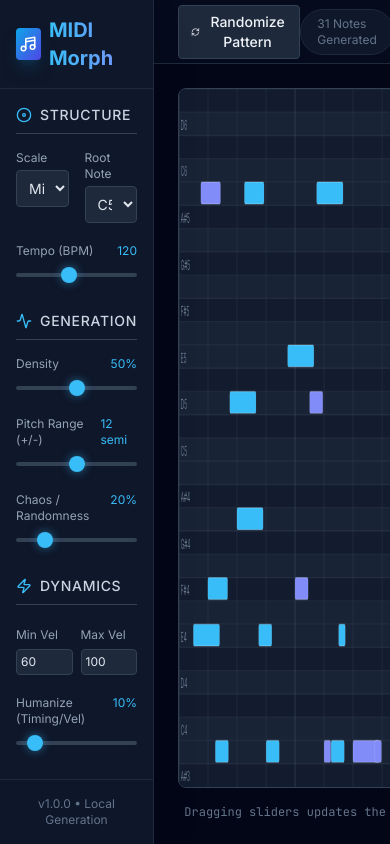
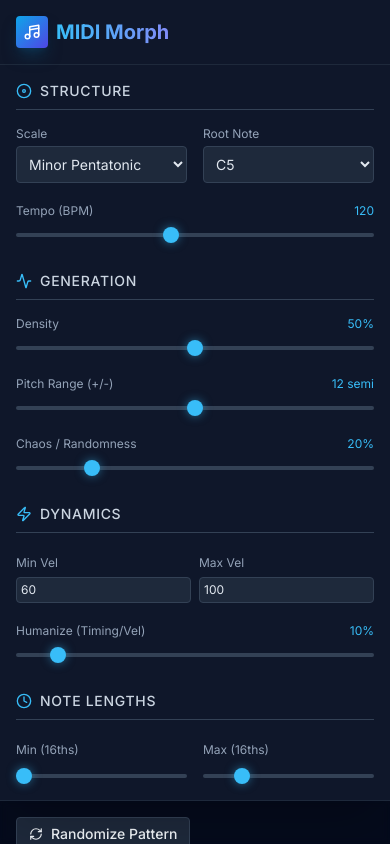
Before and after one commit to davidschraedel/midi-morph-gui, a React (Vite) app: page / in a window 390 px wide. Built offline with nearby package versions, Linux system fonts and the light colour scheme.

Commit message:
mobile view, randomization param edits

```diff
--- a/App.tsx
+++ b/App.tsx
@@ -21,10 +21,32 @@ const App: React.FC = () => {
   }, [notes]);
 
   // Real-time regeneration
+  // Explicit dependencies ensure Tempo doesn't trigger regeneration,
+  // but humanize DOES (it will now only affect timing/vel due to stable seed)
   useEffect(() => {
     const newNotes = generateNotes(params);
     setNotes(newNotes);
-  }, [params]);
+  }, [
+    params.bars,
+    params.rootNote,
+    params.scale,
+    params.density,
+    params.velocityMin,
+    params.velocityMax,
+    params.pitchRange,
+    params.noteLengthMin,
+    params.noteLengthMax,
+    params.humanize,
+    params.chaos,
+    params.seed
+  ]);
+
+  const handleRandomize = () => {
+    setParams(prev => ({
+      ...prev,
+      seed: Math.floor(Math.random() * 1000000)
+    }));
+  };
 
   // Audio Preview Logic
   const initAudio = () => {
@@ -87,10 +109,10 @@ const App: React.FC = () => {
   };
 
   return (
-    <div className="flex h-screen w-screen bg-slate-950 text-slate-100 font-sans overflow-hidden">
+    <div className="flex flex-col md:flex-row h-screen w-screen bg-slate-950 text-slate-100 font-sans overflow-auto md:overflow-hidden">
 
       {/* Sidebar */}
-      <aside className="w-80 flex flex-col border-r border-slate-800 bg-slate-900 z-10 shadow-2xl">
+      <aside className="w-full md:w-80 flex-none flex flex-col border-r-0 border-b md:border-b-0 md:border-r border-slate-800 bg-slate-900 z-10 shadow-2xl h-auto md:h-full">
         <div className="p-4 border-b border-slate-800 flex items-center gap-2">
             <div className="w-8 h-8 rounded bg-gradient-to-br from-sky-500 to-indigo-600 flex items-center justify-center shadow-lg shadow-sky-900/50">
                 <Music4 size={18} className="text-white" />
@@ -98,23 +120,23 @@ const App: React.FC = () => {
             <h1 className="text-xl font-bold bg-clip-text text-transparent bg-gradient-to-r from-sky-400 to-indigo-400">MIDI Morph</h1>
         </div>
 
-        <div className="flex-1 overflow-hidden">
+        <div className="md:flex-1 md:overflow-hidden">
           <Controls params={params} onChange={setParams} isGenerating={false} />
         </div>
 
-        <div className="p-4 border-t border-slate-800 bg-slate-900/50 text-xs text-slate-500 text-center">
+        <div className="p-4 border-t border-slate-800 bg-slate-900/50 text-xs text-slate-500 text-center hidden md:block">
             v1.0.0 &bull; Local Generation
         </div>
       </aside>
 
       {/* Main Content */}
-      <main className="flex-1 flex flex-col bg-slate-950 relative">
+      <main className="flex-1 flex flex-col bg-slate-950 relative min-w-0 min-h-[500px] md:min-h-0">
 
         {/* Top Bar */}
-        <header className="h-16 border-b border-slate-800 flex items-center justify-between px-6 bg-slate-900/30 backdrop-blur-sm">
+        <header className="h-auto md:h-16 border-b border-slate-800 flex flex-col md:flex-row items-start md:items-center justify-between p-4 md:px-6 bg-slate-900/30 backdrop-blur-sm gap-4">
             <div className="flex items-center gap-4">
                <button
-                onClick={() => setParams({...params})} // Trigger regen
+                onClick={handleRandomize}
                 className="flex items-center gap-2 px-3 py-1.5 rounded bg-slate-800 hover:bg-slate-700 border border-slate-700 text-sm font-medium transition-colors"
                >
                  <RefreshCw size={14} />
@@ -122,31 +144,35 @@ const App: React.FC = () => {
                </button>
             </div>
 
-            <div className="flex items-center gap-3">
-               <div className="px-4 py-1.5 rounded-full bg-slate-900 border border-slate-800 text-xs text-slate-500">
-                  {notes.length} Notes Generated
+            <div className="flex flex-wrap items-center gap-3 w-full md:w-auto">
+               <div className="px-4 py-1.5 rounded-full bg-slate-900 border border-slate-800 text-xs text-slate-500 whitespace-nowrap">
+                  {notes.length} Notes
                </div>
+               <div className="flex gap-2 ml-auto">
                  <button
                    onClick={playPreview}
                    className="flex items-center gap-2 px-4 py-2 rounded-lg bg-indigo-600 hover:bg-indigo-500 text-white font-medium shadow-lg shadow-indigo-900/20 active:scale-95 transition-all"
                  >
                    <Play size={16} fill="currentColor" />
-                 Preview
+                   <span className="hidden sm:inline">Preview</span>
                  </button>
                  <button
                    onClick={handleDownload}
                    className="flex items-center gap-2 px-4 py-2 rounded-lg bg-sky-500 hover:bg-sky-400 text-slate-900 font-bold shadow-lg shadow-sky-900/20 active:scale-95 transition-all"
                  >
                    <Download size={18} />
-                 Export MIDI
+                   <span className="hidden sm:inline">Export</span>
                  </button>
+               </div>
             </div>
         </header>
 
         {/* Visualization Area */}
-        <div className="flex-1 p-6 overflow-hidden flex flex-col">
+        <div className="flex-1 p-4 md:p-6 overflow-hidden flex flex-col">
+            <div className="flex-1 overflow-x-auto overflow-y-hidden border border-slate-800 rounded-lg bg-slate-900">
                 <Visualizer notes={notes} params={params} />
-            <div className="mt-4 text-center text-slate-500 text-xs font-mono">
+            </div>
+            <div className="mt-4 text-center text-slate-500 text-xs font-mono hidden md:block">
                 Dragging sliders updates the generative algorithm in real-time.
             </div>
         </div>
--- a/components/Controls.tsx
+++ b/components/Controls.tsx
@@ -21,7 +21,7 @@ export const Controls: React.FC<ControlsProps> = ({ params, onChange, isGenerati
   );
 
   return (
-    <div className="flex flex-col gap-1 p-4 h-full overflow-y-auto custom-scrollbar">
+    <div className="flex flex-col gap-1 p-4 md:h-full md:overflow-y-auto custom-scrollbar">
 
       {/* Structure */}
       <SectionTitle icon={Disc} title="Structure" />
--- a/components/Visualizer.tsx
+++ b/components/Visualizer.tsx
@@ -30,7 +30,7 @@ export const Visualizer: React.FC<VisualizerProps> = ({ notes, params }) => {
   };
 
   return (
-    <div className="w-full h-full overflow-hidden bg-slate-900 rounded-lg border border-slate-700 relative shadow-inner">
+    <div className="w-full h-full min-w-[800px] bg-slate-900 relative">
       {/* Grid Background */}
       <svg className="w-full h-full" viewBox={`0 0 ${width} ${height}`} preserveAspectRatio="none">
         <rect width={width} height={height} fill="#0f172a" />
--- a/constants.ts
+++ b/constants.ts
@@ -12,7 +12,8 @@ export const DEFAULT_PARAMS: GeneratorParams = {
   noteLengthMin: 1,
   noteLengthMax: 4,
   humanize: 0.1,
-  chaos: 0.2
+  chaos: 0.2,
+  seed: 12345 // Default seed
 };
 
 export const NOTE_COLORS = {
--- a/services/midiGenerator.ts
+++ b/services/midiGenerator.ts
@@ -1,27 +1,34 @@
 import { GeneratorParams, MidiNote, SCALES, TICKS_PER_16TH } from '../types';
 
-// Pseudo-random number generator for seeded randomness if needed in future
-// For now using Math.random() for true exploration
-const random = (min: number, max: number) => Math.floor(Math.random() * (max - min + 1)) + min;
+// Park-Miller LCG (Lehmer random number generator)
+// Returns a deterministic sequence based on seed
+const createSeededRandom = (seed: number) => {
+    let state = seed % 2147483647;
+    if (state <= 0) state += 2147483646;
+    return () => {
+        state = (state * 16807) % 2147483647;
+        return (state - 1) / 2147483646;
+    };
+};
+
+const getRandomInt = (rng: () => number, min: number, max: number) => {
+    return Math.floor(rng() * (max - min + 1)) + min;
+};
 
 export const generateNotes = (params: GeneratorParams): MidiNote[] => {
   const notes: MidiNote[] = [];
   const totalSteps = params.bars * 16; // 16th notes total
   const scaleIntervals = SCALES[params.scale];
 
+  // Initialize RNG
+  const rng = createSeededRandom(params.seed);
+
   // Calculate available note pool based on root and pitch range
   const availableNotes: number[] = [];
-  // Expand scale across octaves relevant to range
   const minNote = params.rootNote - params.pitchRange;
   const maxNote = params.rootNote + params.pitchRange;
 
   for (let n = 0; n <= 127; n++) {
-    const semitone = n % 12;
-    const octaveBase = n - semitone;
-    const rootSemitone = params.rootNote % 12;
-
-    // Normalize to root C=0 for scale lookup if scale starts at 0
-    // Actually simpler: check if (n - rootNote) % 12 is in scale
     let degree = (n - params.rootNote) % 12;
     if (degree < 0) degree += 12;
 
@@ -34,54 +41,51 @@ export const generateNotes = (params: GeneratorParams): MidiNote[] => {
 
   for (let i = 0; i < totalSteps; i++) {
     // Density Check
-    if (Math.random() > params.density) continue;
+    if (rng() > params.density) continue;
 
     // Determine Note Length
-    // Bias towards shorter notes generally, unless chaos is high
-    let lengthSteps = random(params.noteLengthMin, params.noteLengthMax);
+    let lengthSteps = getRandomInt(rng, params.noteLengthMin, params.noteLengthMax);
 
-    // Prevent overlapping into next bar too much if desired, or let it flow
     // Crop if it exceeds total duration
     if (i + lengthSteps > totalSteps) {
       lengthSteps = totalSteps - i;
     }
 
     // Pick Note
-    // Use chaos to determine how "jumpy" the melody is
-    // For simple random:
-    const noteIndex = random(0, availableNotes.length - 1);
+    const noteIndex = getRandomInt(rng, 0, availableNotes.length - 1);
     const noteNumber = availableNotes[noteIndex];
 
     // Velocity
-    // Add humanize jitter
-    let velocity = random(params.velocityMin, params.velocityMax);
+    let velocity = getRandomInt(rng, params.velocityMin, params.velocityMax);
+
+    // Humanize Velocity - Calculate jitter even if humanize is 0 to keep RNG synced
+    const velocityJitterRaw = rng();
     if (params.humanize > 0) {
-        const jitter = (Math.random() - 0.5) * 20 * params.humanize;
+        const jitter = (velocityJitterRaw - 0.5) * 20 * params.humanize;
         velocity = Math.max(1, Math.min(127, Math.floor(velocity + jitter)));
     }
 
-    // Timing Offset (Humanize)
-    // Shift start time slightly
+    // Timing Offset - Calculate offset even if humanize is 0
     let startTick = i * TICKS_PER_16TH;
+    const timingOffsetRaw = rng();
     if (params.humanize > 0) {
-       const offset = (Math.random() - 0.5) * (TICKS_PER_16TH / 2) * params.humanize;
+       const offset = (timingOffsetRaw - 0.5) * (TICKS_PER_16TH / 2) * params.humanize;
        startTick += offset;
     }
     if (startTick < 0) startTick = 0;
+
+    // Duration Humanization
+    const durationRaw = rng();
+    const durationHumanizeFactor = 0.9 + (durationRaw * 0.1 * params.humanize);
+    const duration = Math.floor(lengthSteps * TICKS_PER_16TH * durationHumanizeFactor);
 
     notes.push({
       noteNumber,
       velocity,
       startTime: Math.floor(startTick),
-      duration: Math.floor(lengthSteps * TICKS_PER_16TH * (0.9 + (Math.random() * 0.1 * params.humanize))), // Slightly detached
+      duration: duration,
       laneIndex: noteNumber
     });
-
-    // Skip steps if we want monophonic behavior roughly,
-    // but for polyphonic random clouds, we don't skip `i`.
-    // Let's assume a monophonic/arpeggiator style generator for "melody"
-    // If we want chords, we'd stack.
-    // Let's do a simple "step sequencer" style where density decides if a note starts here.
   }
 
   return notes;
--- a/types.ts
+++ b/types.ts
@@ -25,6 +25,7 @@ export interface GeneratorParams {
   noteLengthMax: number; // in 16th notes
   humanize: number; // 0-1 timing offset
   chaos: number; // 0-1 randomness factor
+  seed: number; // Seed for deterministic generation
 }
 
 export interface MidiNote {
```
Lines whose indentation alone changed are shown as unchanged.
